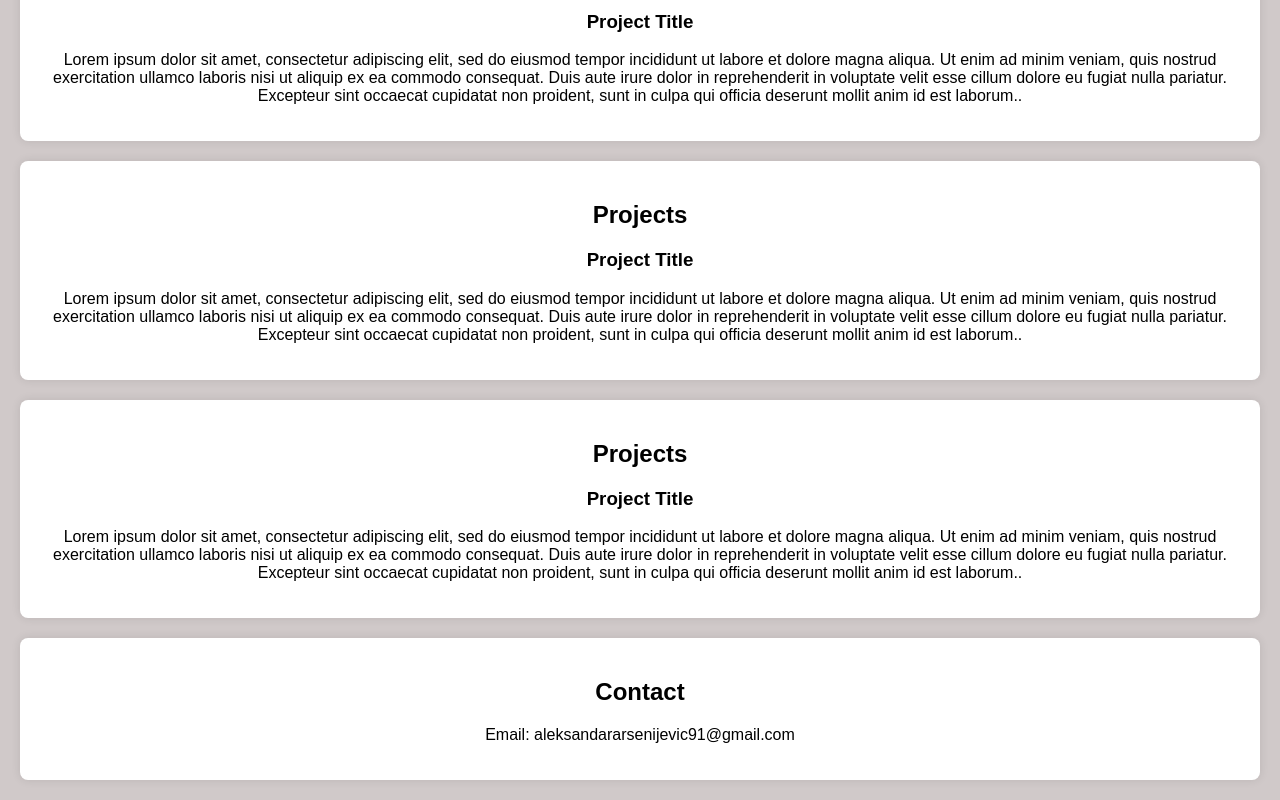
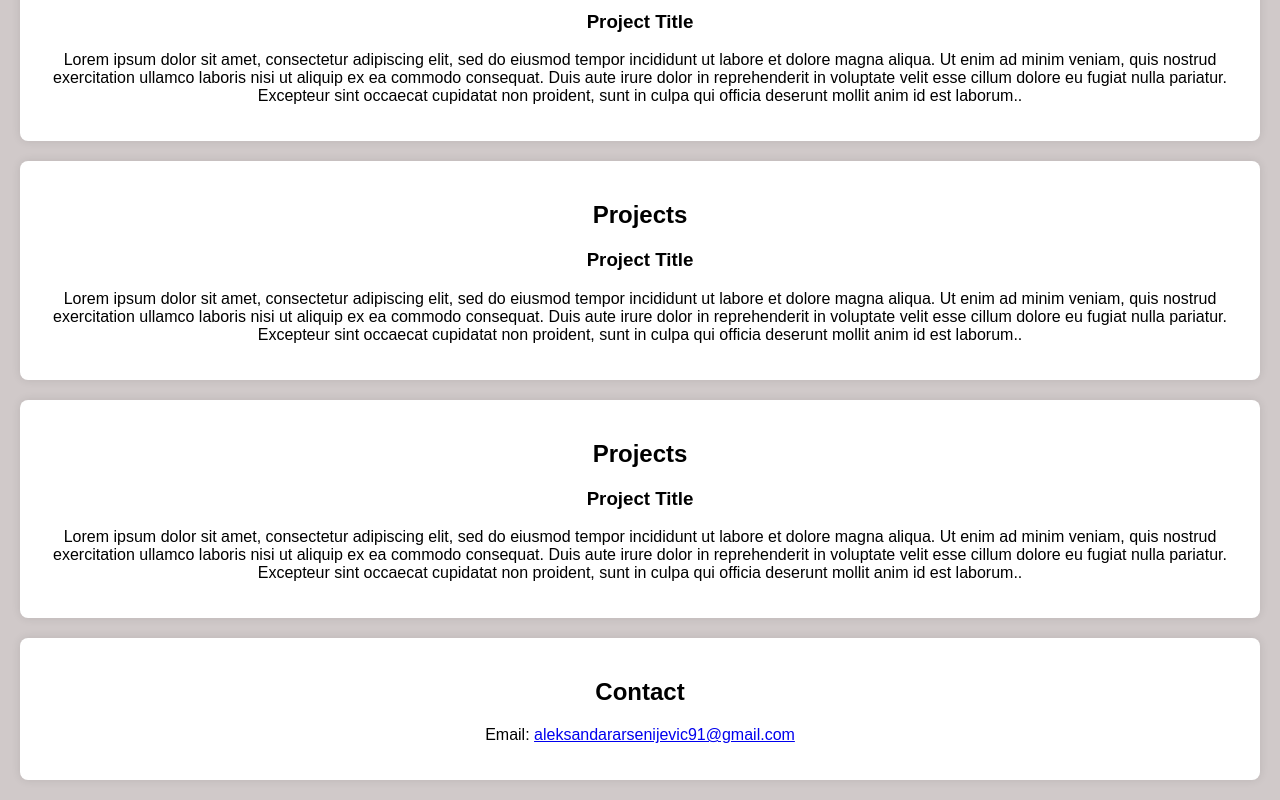
Before and after one commit to c-o-a-1/aleksandar-seo-portfolio, a plain HTML site: page index.html in a window 1280 px wide. Shown: the part 613-1413 px from the top of the page. Drawn offline with Linux system fonts and the light colour scheme; a script that the page names is missing.

Commit message:
Update index.html

```diff
--- a/index.html
+++ b/index.html
@@ -62,7 +62,8 @@
 
     <section id="contact">
         <h2>Contact</h2>
-        <p>Email: aleksandararsenijevic91@gmail.com</p>
+        <p>Email: <a href="mailto:aleksandararsenijevic91@gmail.com">aleksandararsenijevic91@gmail.com</a></p>
+
     </section>
 
     <footer>
```
